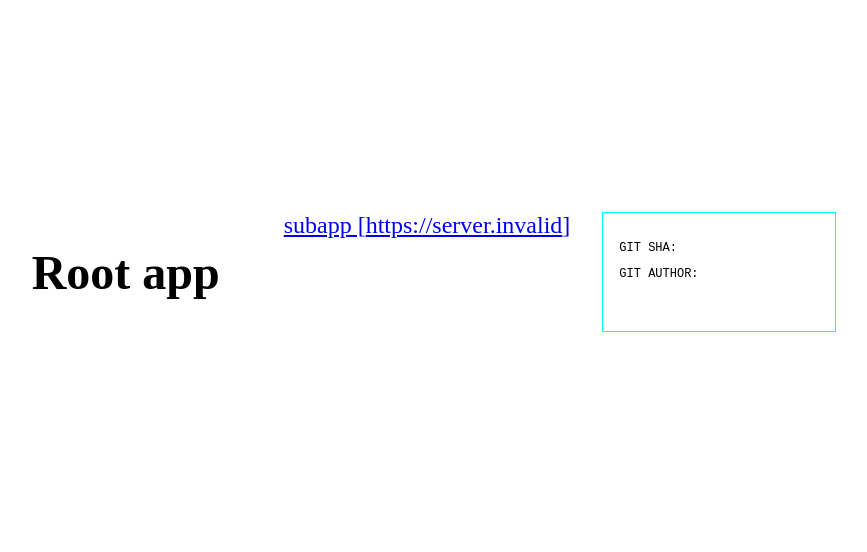
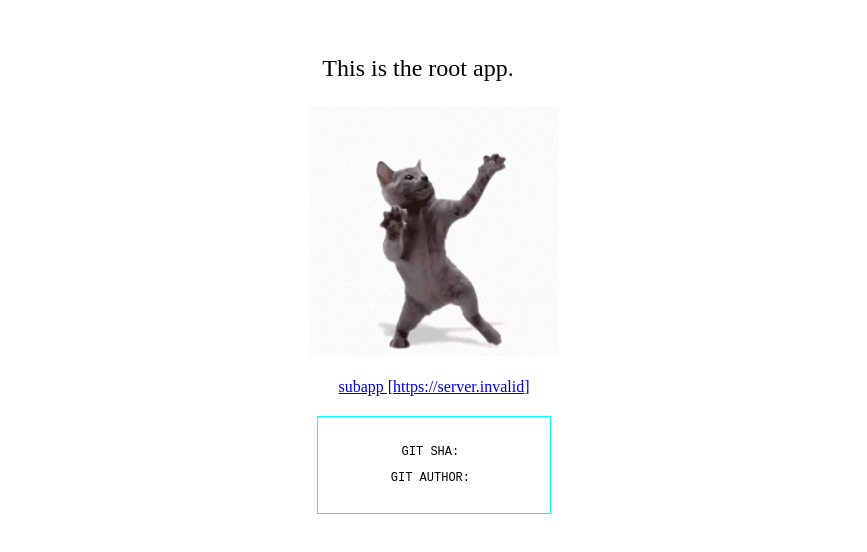
Before and after one commit to Spantree/vercel-multi-app-spike, a Next.js app in the folder packages/root/: page / in a window 1280 px wide. Shown: the part 136-688 px from the top of the page, without its empty margins (206-1073 px from the left). Built offline with nearby package versions, Linux system fonts and the light colour scheme; no server answers.

Commit message:
now with a cat

```diff
--- a/packages/root/src/pages/index.tsx
+++ b/packages/root/src/pages/index.tsx
@@ -1,17 +1,19 @@
+import Image from 'next/image';
 import Link from 'next/link';
 
 export default function Home() {
   const NEXT_PUBLIC_SUBAPP_URL = process.env.NEXT_PUBLIC_SUBAPP_URL;
-  // const NEXT_PUBLIC_LAUNCH_PREFIX = 'foo';
   console.log(`Home ${NEXT_PUBLIC_SUBAPP_URL}`, process.env);
+
   return (
-    <main
+    <div
       style={{
         height: '100vh',
         display: 'flex',
         alignItems: 'center',
         justifyContent: 'center',
         flexDirection: 'column',
+        textAlign: 'center',
       }}
     >
       <div
@@ -21,16 +23,29 @@ export default function Home() {
           fontSize: '1.5rem',
         }}
       >
-        <h1>Root app</h1>
+        <p>This is the root app.</p>
+        <br />
+      </div>
+      <div>
+        <Image src="/cat-cat-dance.gif" width="250" height="250" alt="cat dance" />
+      </div>
+      <div>
         <br />
         <Link href="/subapp">subapp [{NEXT_PUBLIC_SUBAPP_URL}]</Link>
+        <br />
         <div
-          style={{ border: '1px solid cyan', padding: '1rem', fontSize: '12px', minWidth: '200px' }}
+          style={{
+            marginTop: '20px',
+            border: '1px solid cyan',
+            padding: '1rem',
+            fontSize: '12px',
+            minWidth: '200px',
+          }}
         >
           <pre>GIT SHA: {process.env.NEXT_PUBLIC_VERCEL_GIT_COMMIT_SHA}</pre>
           <pre>GIT AUTHOR: {process.env.NEXT_PUBLIC_VERCEL_GIT_COMMIT_AUTHOR_LOGIN}</pre>
         </div>
       </div>
-    </main>
+    </div>
   );
 }
```
Also changed, not shown: packages/root/public/cat-cat-dance.gif (added).
